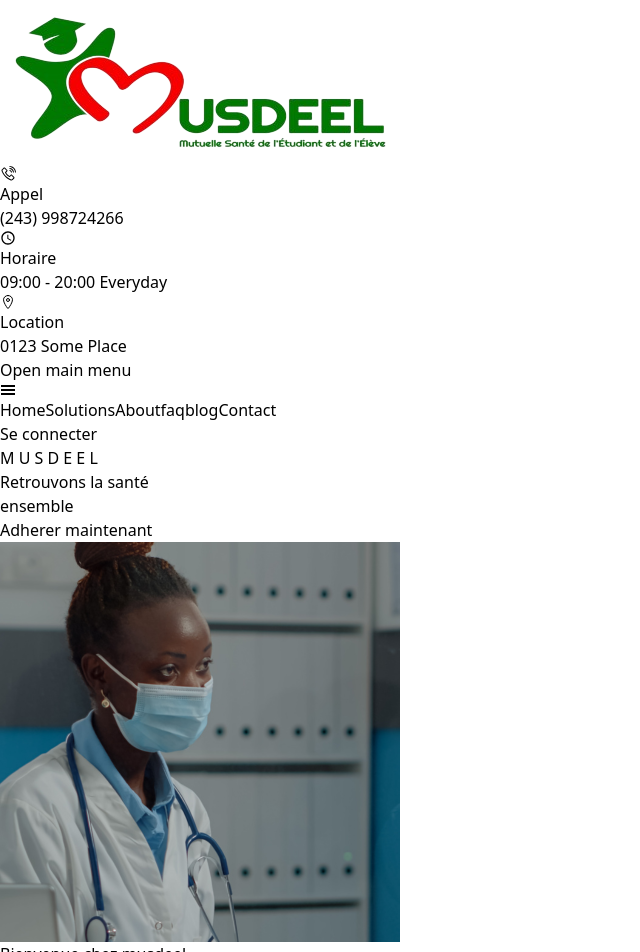
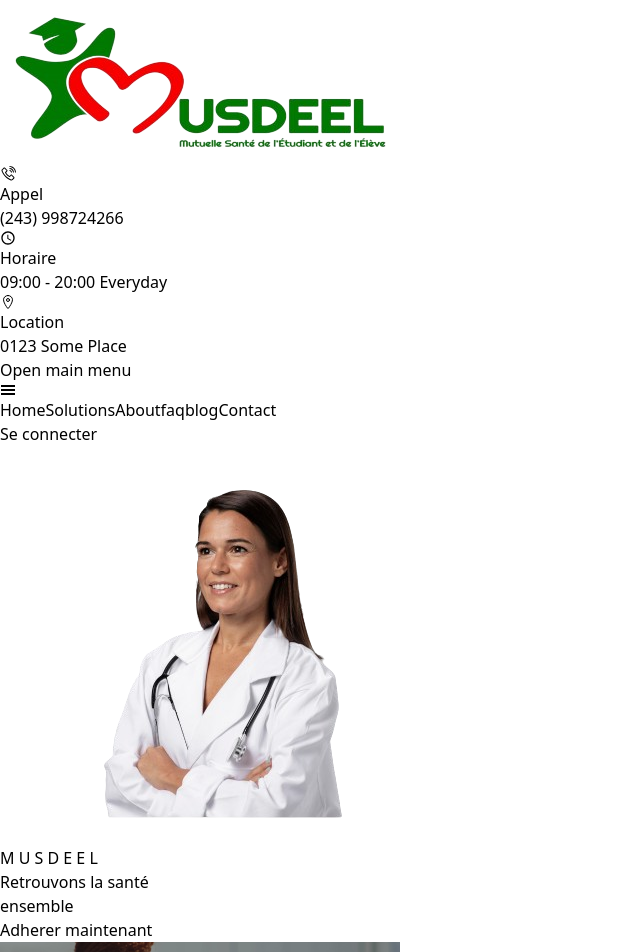
Before and after one commit to rovertnet/Scool, a React (Vite) app: page / in a window 1280 px wide. Shown: the top 952 px of the page, without its empty margins (0-640 px from the left). Built offline with nearby package versions, Linux system fonts and the light colour scheme.

Commit message:
another commit

```diff
--- a/src/component/cAbout/Banner.jsx
+++ b/src/component/cAbout/Banner.jsx
@@ -3,7 +3,10 @@ const Banner = () => {
     <>
       <div>
         <div className=" block md:bg-cover md:p-36 bg-cover p-36 w-full h-full bg-[url('../../public/image/fond.jpg')] mt-5 md:mt-52">
-          <div className=" flex flex-col justify-start items-start gap-10">
+          <div className=" flex flex-col md:flex-row-reverse justify-start items-start gap-10">
+            <div className="">
+              <img src="../../public/m1.png" alt="" className="md:h-full w-full" />
+            </div>
             <div>
               <span className=" font-medium text-md text-green-500">
                 M U S D E E L
@@ -17,9 +20,6 @@ const Banner = () => {
                 </button>
               </div>
             </div>
-            <div className="">
-
-            </div>
           </div>
         </div>
       </div>
```
Also changed, not shown: public/m1.png (added), public/m2.png (added).
